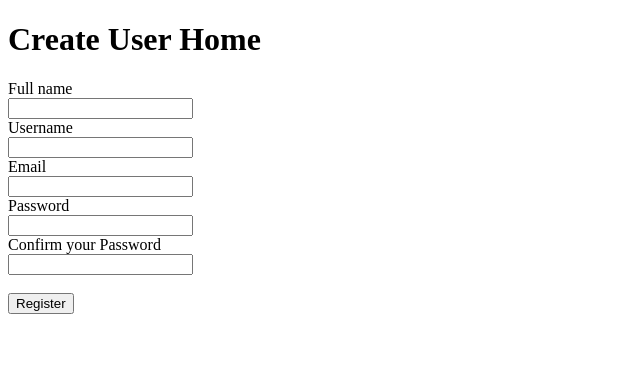
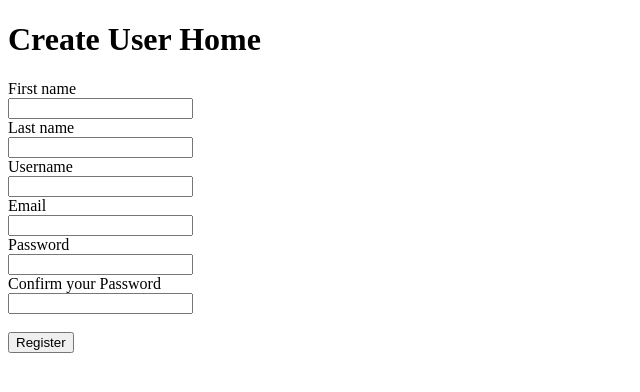
Before and after one commit to Sochuks/User-auth, a Django app: page /register in a window 1280 px wide. Shown: the top 392 px of the page, without its empty margins (0-640 px from the left). Run offline with Django 4.2, Linux system fonts and the light colour scheme.

Commit message:
Verify user account credentials and login or try again

```diff
--- a/templates/user/register.html
+++ b/templates/user/register.html
@@ -16,8 +16,11 @@
         <!-- csrf token -->
         {% csrf_token %}
 
-        <label for="">Full name</label><br>
-        <input type="text" name="full_name" id="full_name"><br>
+        <label for="">First name</label><br>
+        <input type="text" name="first_name" id="first_name"><br>
+
+        <label for="">Last name</label><br>
+        <input type="text" name="last_name" id="last_name"><br>
 
 
         <label for="">Username</label><br>
--- a/templates/user/user.html
+++ b/templates/user/user.html
@@ -8,4 +8,5 @@
 
 <h1>User Home</h1>
 
+
 {% endblock body %}
--- a/user/urls.py
+++ b/user/urls.py
@@ -10,5 +10,5 @@ urlpatterns = [
 
     # User SignUp, SignIn & SignOut
     path('register', views.register, name = "register"),
-    path('sign_in', views.sign_in, name = "signin"),
+    path('signin', views.sign_in, name = "signin"),
 ]
--- a/user/views.py
+++ b/user/views.py
@@ -13,14 +13,16 @@ def index(request):
 # Register user view
 def register(request):
     if request.method == "POST":
-        fname = request.POST['full_name']
+        fname = request.POST['first_name']
+        lname = request.POST['last_name']
         username = request.POST['username']
         email = request.POST['email']
         pass1 = request.POST['pass_one']
         pass2 = request.POST['pass_two']
 
-        myUser = User.objects.create_user(fname, email, pass1)
-        username = myUser.username
+        myUser = User.objects.create_user(username, email, pass1)
+        myUser.first_name = fname
+        myUser.last_name = lname
 
         myUser.save()
         messages.success(request, f'Hi {username}, your account was created successfully.')
@@ -34,7 +36,7 @@ def sign_in(request):
         return render (request, "user/user.html")
     else:
         messages.info(request, 'Kindly login to view this page')
-        return HttpResponseRedirect('index')
+        return HttpResponseRedirect('signin')
 
 # Create User Sign In  view
 def sign_in_user(request):
@@ -43,6 +45,16 @@ def sign_in_user(request):
         pass1 = request.POST['pass_one']
 
         user = authenticate(username=uname, passowrd=pass1)
+
+        if user is not None:
+            login(request, user)
+            f_name = user.first_name
+            return render (request, "user/user.html", {
+                "fname":f_name
+            })
+        else:
+            messages.error(request, "Invalid Account Credentials")
+            return HttpResponseRedirect('signin')
 
     return render (request, "user/login.html")
 
```
